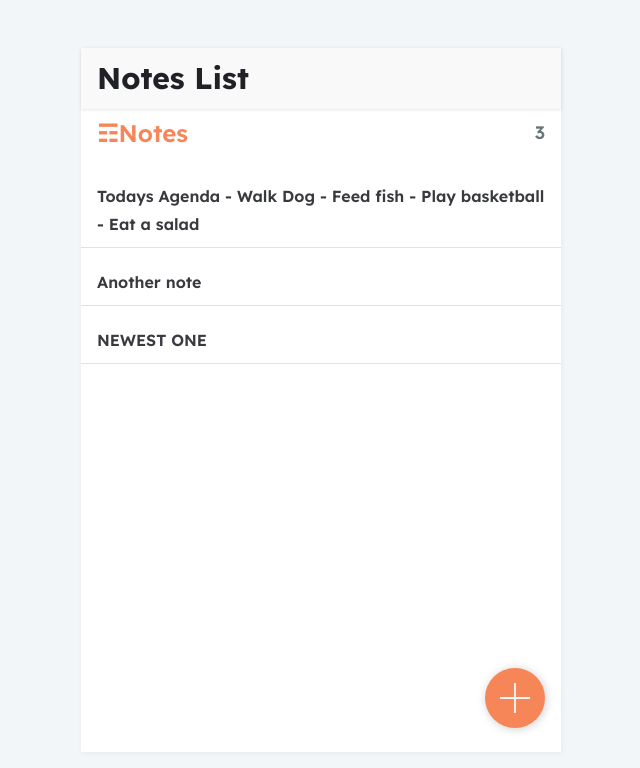
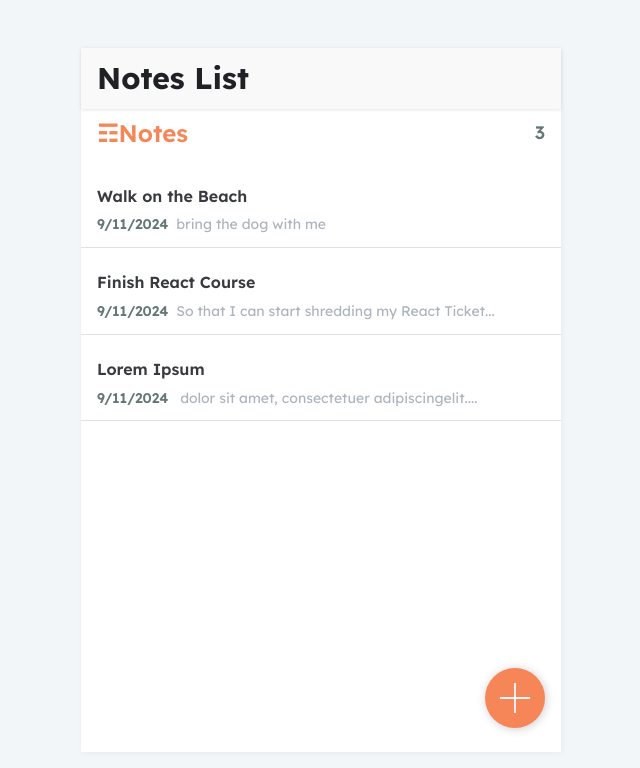
Before and after one commit to jose-de-souza/react-training, a React (Create React App) app: page / in a window 1280 px wide. Shown: the top 768 px of the page, without its empty margins (319-959 px from the left). Built offline with nearby package versions, Linux system fonts and the light colour scheme; data requests are answered from the project's data file.

Commit message:
display the notes better

```diff
--- a/db.json
+++ b/db.json
@@ -1,19 +1,19 @@
 {
   "notes": [
     {
-      "id": "1",
-      "body": "Todays Agenda\n\n- Walk Dog\n- Feed fish\n- Play basketball\n- Eat a salad",
-      "updated": "2024-09-11T09:04:48.246Z"
+      "id": "53e1",
+      "body": "Walk on the Beach\n\nbring the dog with me",
+      "updated": "2024-09-11T10:12:42.171Z"
     },
     {
-      "id": "a19c",
-      "body": "Another note",
-      "updated": "2024-09-11T09:37:30.197Z"
+      "id": "93b4",
+      "body": "Finish React Course\n\nSo that I can start shredding my React Tickets",
+      "updated": "2024-09-11T10:12:04.945Z"
     },
     {
-      "id": "e4fb",
-      "body": "NEWEST ONE",
-      "updated": "2024-09-11T09:37:28.446Z"
+      "id": "6afa",
+      "body": "Lorem Ipsum\n\nLorem Ipsum dolor sit amet, consectetuer adipiscingelit. Duis tellus. Donec ante dolor, iaculis nec, gravidaac, cursus in, eros. Mauris vestibulum, felis et egestasullamcorper, purus nibh vehicula sem, eu egestas antenisl non justo. Fusce tincidunt, lorem nev dapibusconsectetuer, leo orci mollis ipsum, eget suscipit erospurus in ante.",
+      "updated": "2024-09-11T10:12:55.000Z"
     }
   ]
 }
--- a/src/components/ListItem.js
+++ b/src/components/ListItem.js
@@ -1,12 +1,39 @@
 import React from "react";
+import { Link } from "react-router-dom";
 
-import { Link } from "react-router-dom";
+let getTime = (note) => {
+  return new Date(note.updated).toLocaleDateString();
+};
+
+let getTitle = (note) => {
+  const title = note.body.split("\n")[0];
+  if (title.length > 45) {
+    return title.slice(0, 45);
+  }
+  return title;
+};
+
+let getContent = (note) => {
+  let title = getTitle(note);
+  let content = note.body.replaceAll("\n", "");
+  content = content.replaceAll(title, "");
+
+  if (content.length > 45) {
+    return content.slice(0, 45) + "...";
+  } else {
+    return content;
+  }
+};
 
 const ListItem = ({ note }) => {
   return (
     <Link to={`/note/${note.id}`}>
       <div className="notes-list-item">
-        <h3>{note.body}</h3>
+        <h3>{getTitle(note)}</h3>
+        <p>
+          <span>{getTime(note)}</span>
+          {getContent(note)}
+        </p>
       </div>
     </Link>
   );
```
